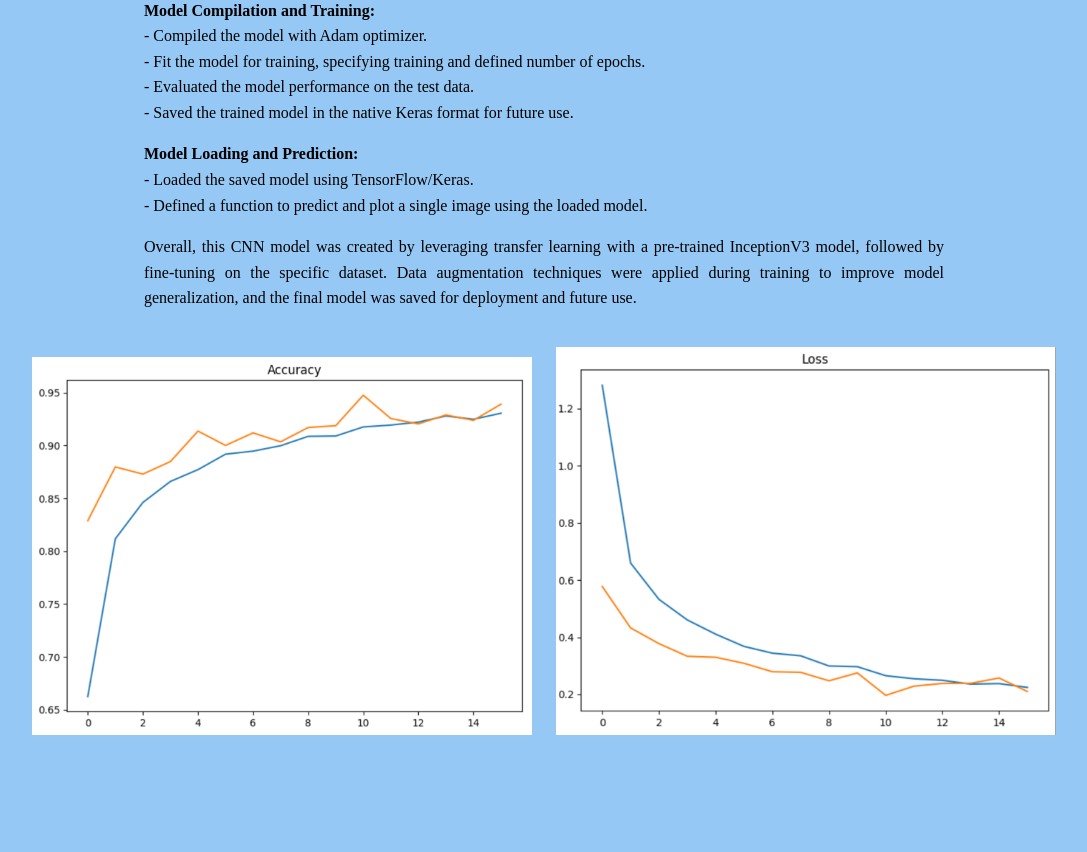
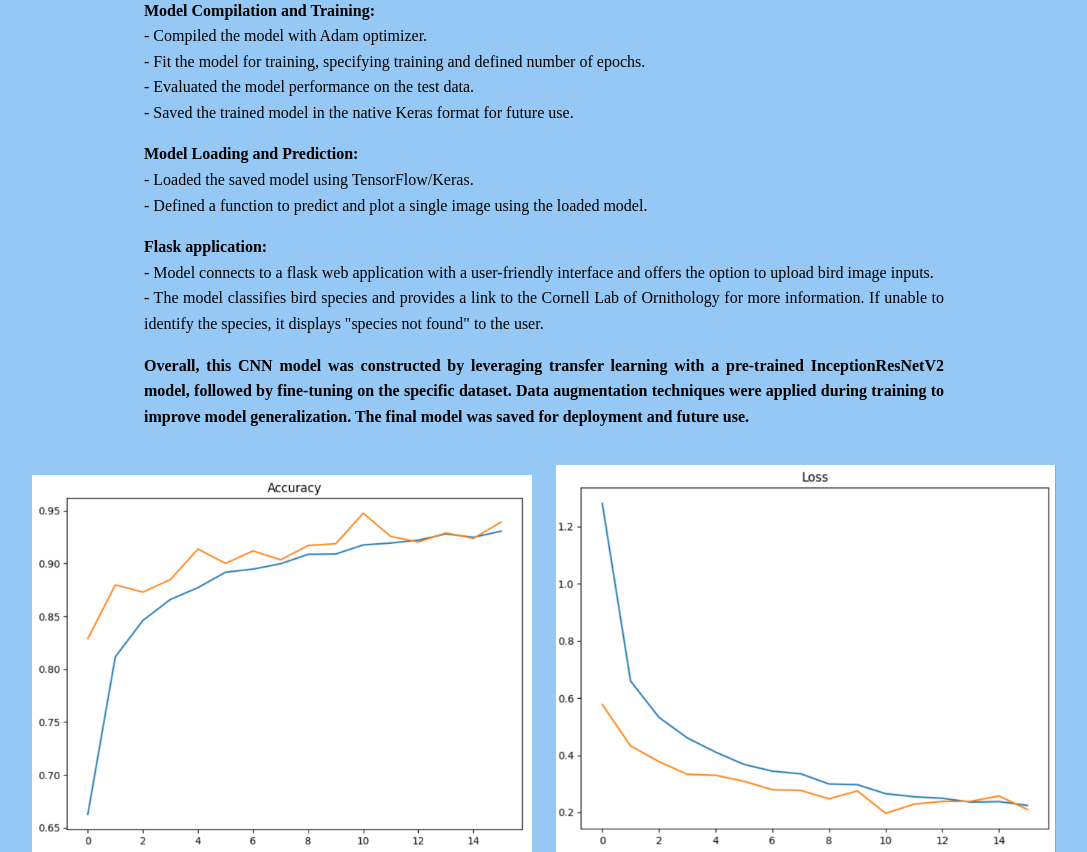
Before and after one commit to TatianaLouise/Bird-Classification, a Flask app: page /demo in a window 1280 px wide. Shown: the part 622-1474 px from the top of the page, without its empty margins (96-1183 px from the left). Before the commit the page ends 1357 px from the top, so only its background shows below. Run offline with Flask 3, Linux system fonts and the light colour scheme.

Commit message:
Update - Josh

```diff
--- a/templates/demo.html
+++ b/templates/demo.html
@@ -53,6 +53,10 @@
         }
 
 
+
+
+
+
     </style>
 </head>
 <body>
@@ -94,7 +98,12 @@
             - Loaded the saved model using TensorFlow/Keras.<br>
             - Defined a function to predict and plot a single image using the loaded model.
         </p>
-        <p>Overall, this CNN model was created by leveraging transfer learning with a pre-trained InceptionV3 model, followed by fine-tuning on the specific dataset. Data augmentation techniques were applied during training to improve model generalization, and the final model was saved for deployment and future use.</p>
+
+        <p><strong>Flask application:</strong><br>
+            - Model connects to a flask web application with a user-friendly interface and offers the option to upload bird image inputs.<br>
+            - The model classifies bird species and provides a link to the Cornell Lab of Ornithology for more information. If unable to identify the species, it displays "species not found" to the user.
+        </p><strong>
+        <p>Overall, this CNN model was constructed by leveraging transfer learning with a pre-trained InceptionResNetV2 model, followed by fine-tuning on the specific dataset. Data augmentation techniques were applied during training to improve model generalization. The final model was saved for deployment and future use.</strong></p>
     </div>
 
     <div class="center-images">
```
